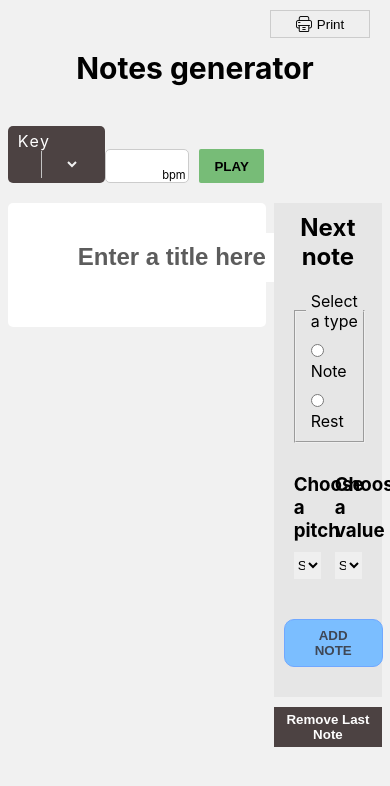
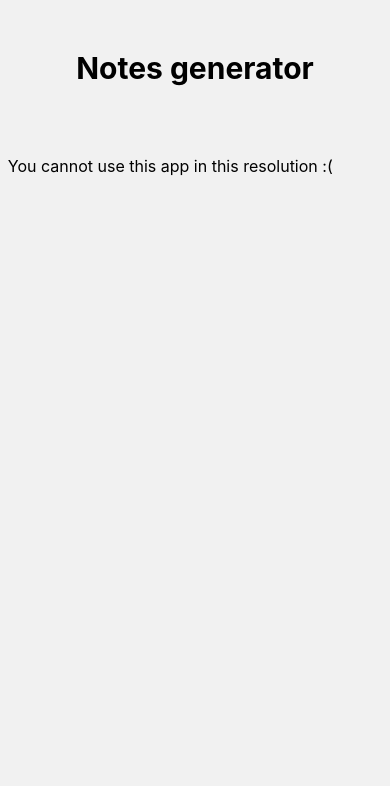
Before and after one commit to KamilSajdera/Notes-Generator, a React (Create React App) app: page / in a window 390 px wide. Shown: the top 786 px of the page. Built offline with nearby package versions, Linux system fonts and the light colour scheme; a web font is replaced by a local one.

Commit message:
Disabling the entire app for smaller devices.

```diff
--- a/src/App.js
+++ b/src/App.js
@@ -1,4 +1,4 @@
-import React, { useState } from "react";
+import React, { useEffect, useState } from "react";
 
 import NotesWrapper from "./components/NotesWrapper";
 import SettingsWrapper from './components/SettingsWrapper';
@@ -14,6 +14,7 @@ function App() {
   const [arrayNotes, setArrayNotes] = useState([]);
   const [noteKey, setNoteKey] = useState();
   const [currentLatency, setCurrentLatency] = useState();
+  const [isAvailable, setIsAvailable] = useState(true);
 
   const addNoteHandler = enteredNote => {
     setArrayNotes((prevNote) => {
@@ -32,6 +33,23 @@ function App() {
     })
   }
 
+
+  useEffect(() => {
+    function handleResize() {
+      if(window.innerWidth < 879)
+        setIsAvailable(false)
+      else
+        setIsAvailable(true)
+    }
+
+    handleResize();
+    window.addEventListener("resize", handleResize);
+
+    return () => {
+      window.removeEventListener("resize", handleResize);
+    };
+  }, []);
+
   return (
     <NotesContext.Provider value={{
       notes: arrayNotes,
@@ -43,13 +61,17 @@ function App() {
           <header className="header">
             <p>Notes generator</p>
           </header>
-          <MetronomeProvider>
+          { isAvailable ?
+            <MetronomeProvider>
             <GenericSettings onSetKey={setKeyHandler}/>
             <div className='generator-elements'>
               <NotesWrapper onCurrentLatency={currentLatencyHandler} />
               <SettingsWrapper onAddNote={addNoteHandler} />
             </div>
-          </MetronomeProvider>
+          </MetronomeProvider> :
+          <p style={{paddingTop: 70, marginInline: 'auto'}}>You cannot use this app in this resolution :(</p>
+          }
+
       </div>
     </NotesContext.Provider>
   )
--- a/src/components/NotesWrapper.js
+++ b/src/components/NotesWrapper.js
@@ -1,4 +1,4 @@
-import React, { useContext, useEffect, useState } from 'react';
+import React, { useContext } from 'react';
 import { useReactToPrint } from 'react-to-print';
 
 import './NotesWrapper.css'
@@ -7,23 +7,6 @@ import NotesContext from '../store/notes-context';
 import printer from  '../img/printer.png'
 
 const NotesWrapper = props => {
-
-  const [isAvailable, setIsAvailable] = useState(true)
-
-  useEffect(() => {
-    function handleResize() {
-      if(window.innerWidth < 879)
-        setIsAvailable(false)
-      else
-        setIsAvailable(true)
-    }
-
-    window.addEventListener("resize", handleResize);
-
-    return () => {
-      window.removeEventListener("resize", handleResize);
-    };
-  }, []);
 
   const notesContext = useContext(NotesContext)
   const arrayNotes = notesContext.notes;
@@ -70,23 +53,19 @@ const NotesWrapper = props => {
 
   return (
     <React.Fragment>
-    { isAvailable ? <div className='notes-wrapper' ref={componentRef}>
+    <div className='notes-wrapper' ref={componentRef}>
       <header>
         <input className='notes-title' placeholder='Enter a title here' />
       </header>
       <ul className='staff-items'>
         {renderNotesStaffs()}
       </ul>
-    </div> :
-    <p style={{paddingTop: 70, marginInline: 'auto'}}>You cannot use this app in this resolution :(</p>
-    }
-
-
-  <button className='print' onClick={handlePrint}>
-    <img src={printer} alt='printer' />
-    Print
-  </button>
-  </React.Fragment>
+    </div>
+    <button className='print' onClick={handlePrint}>
+      <img src={printer} alt='printer' />
+      Print
+    </button>
+    </React.Fragment>
   );
 };
 
```
